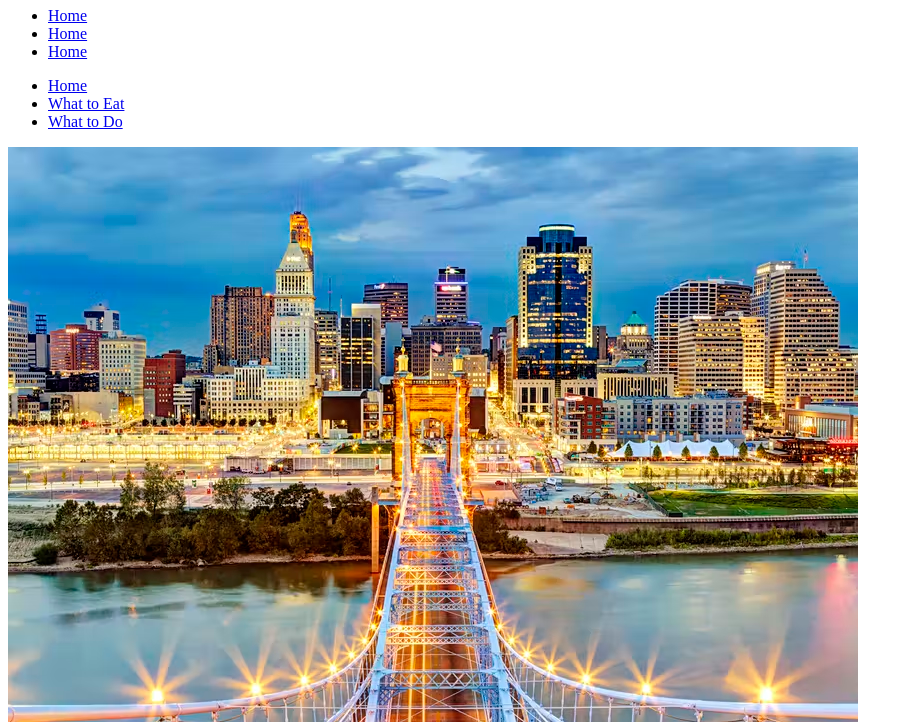
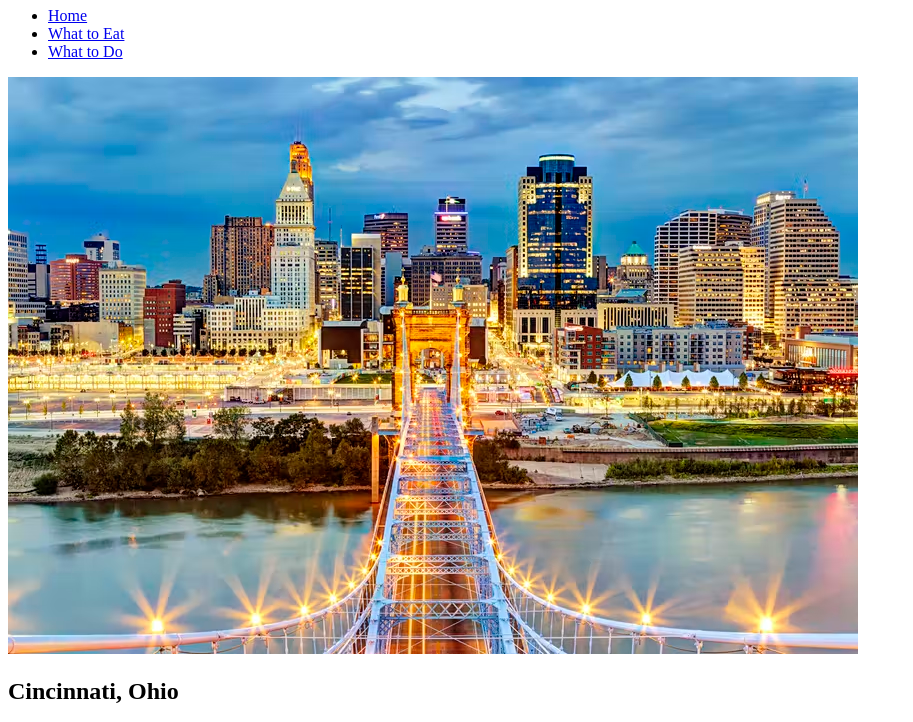
Before and after one commit to ETBD-Miami/yarnetskyims222-road-trip-project-harri538-1, a plain HTML site: page index.html in a window 1280 px wide. Shown: the part 73-795 px from the top of the page, without its empty margins (0-913 px from the left). Drawn offline with Linux system fonts and the light colour scheme.

Commit message:
delete nav

```diff
--- a/index.html
+++ b/index.html
@@ -13,12 +13,6 @@
 <body>
     <h1>Road Trip to Buffalo</h1>
     <nav>
-        <ul>
-            <li><a href="index.html">Home</a></li>
-            <li><a href="eat.html">Home</a></li>
-            <li><a href="do.html">Home</a></li>
-        </ul>
-    </nav>
     <meta name="author" content="Your name goes here">
     <meta name="description" content="describe your page here">
 
```
